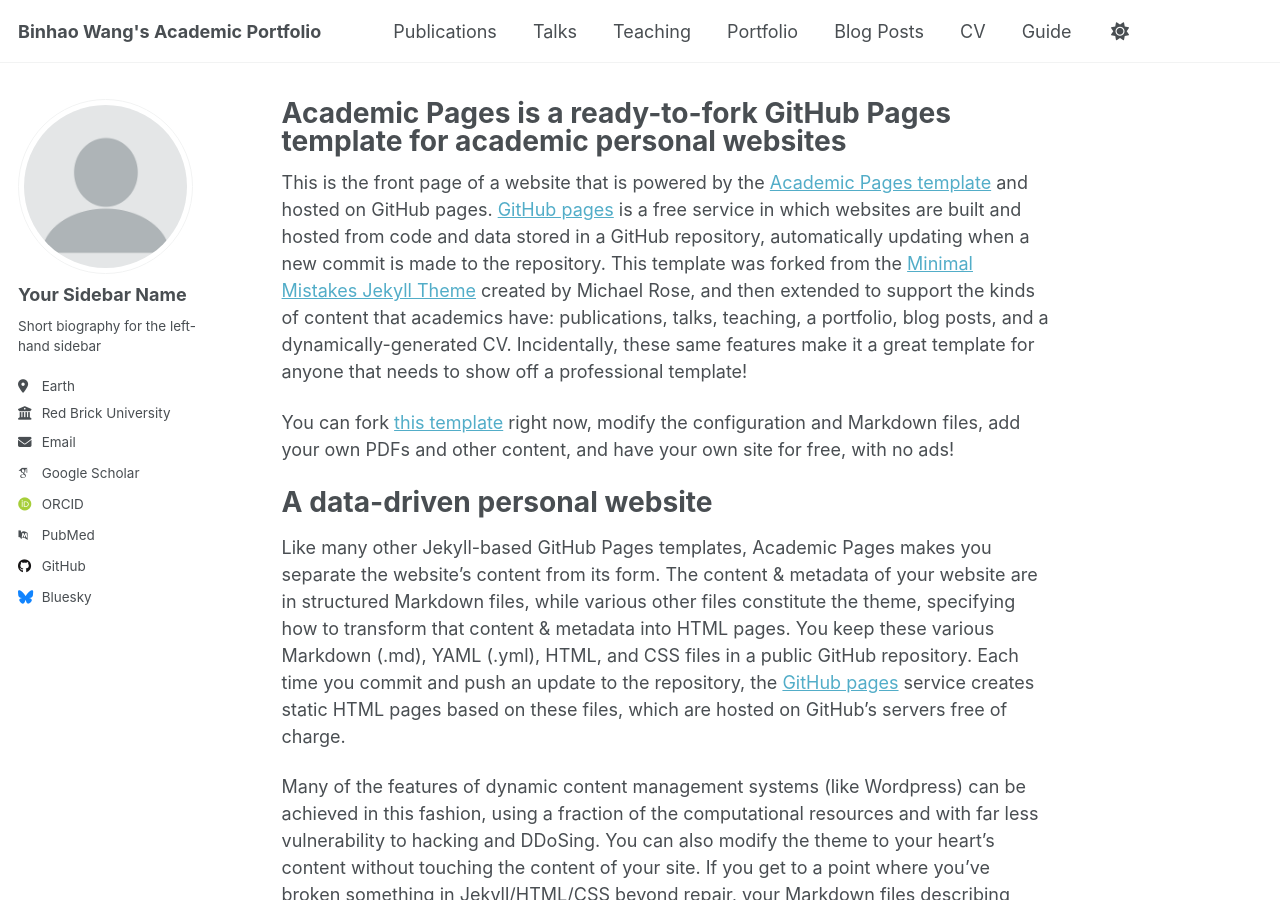
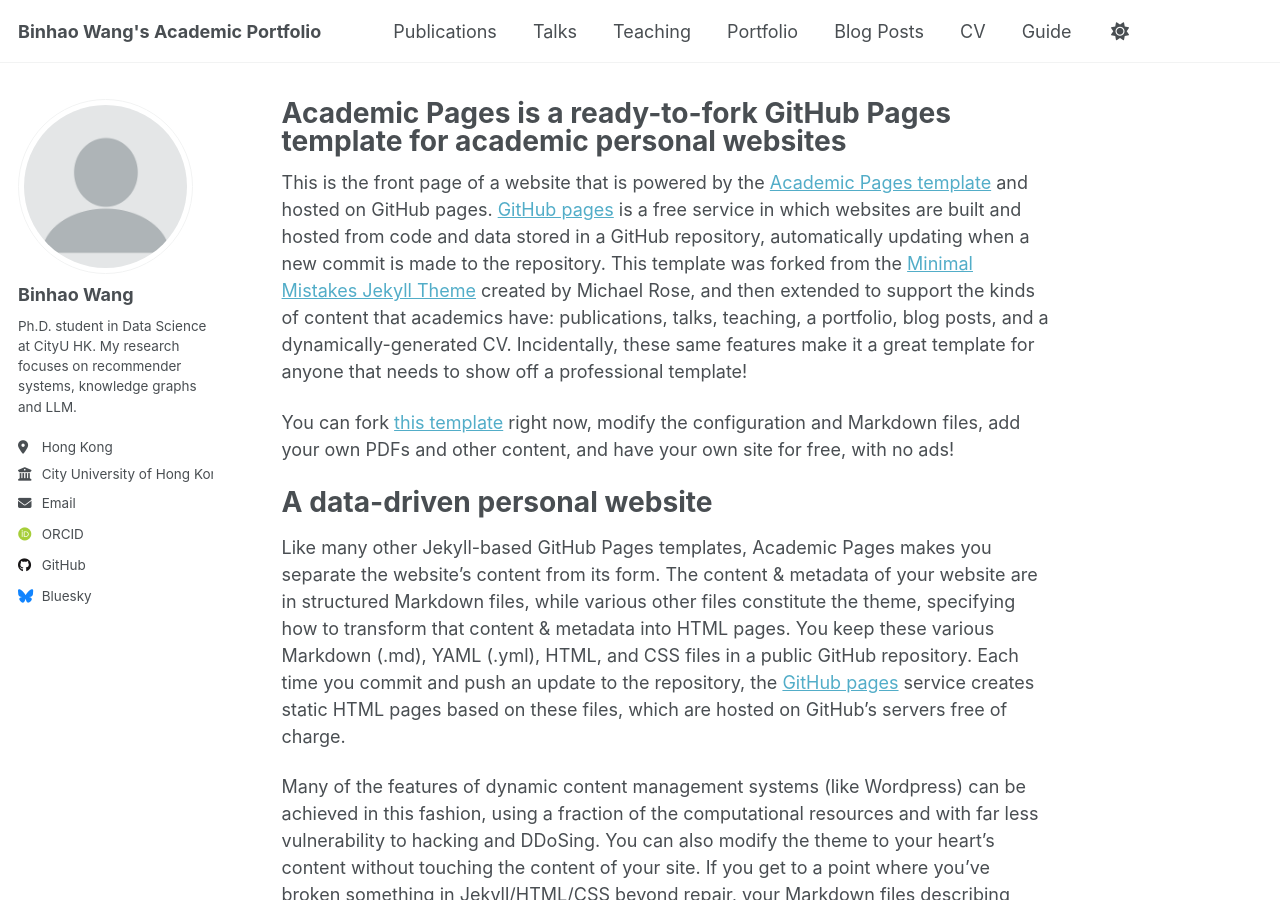
Before and after one commit to BinhaoWang/BinhaoWang.github.io, a Jekyll site: the page built from _pages/about.md, in a window 1280 px wide and 900 px high. Built offline with Jekyll 4.4.1, drawn with Linux system fonts in a browser that asks for light colours; some web fonts are replaced; a script that is not in the unit is left out.

Commit message:
更新我的网站内容

```diff
--- a/_config.yml
+++ b/_config.yml
@@ -24,23 +24,23 @@ repository               : "BinhaoWang/BinhaoWang.github.io"
 author:
   # Biographic information
   avatar           : "profile.png"
-  name             : "Your Sidebar Name"
+  name             : "Binhao Wang" # author name
   pronouns         : # example: "she/her"
-  bio              : "Short biography for the left-hand sidebar"
-  location         : "Earth"
-  employer         : "Red Brick University"
+  bio              : "Ph.D. student in Data Science at CityU HK. My research focuses on recommender systems, knowledge graphs and LLM."
+  location         : "Hong Kong" # author location
+  employer         : "City University of Hong Kong"
   uri              : # URL
-  email            : "none@example.org"
+  email            : "binhawang2-c@my.cityu.edu.hk" # email address
 
   # Academic websites
   academia         : # URL
   arxiv            : # URL - Update with the correct link to your profile
-  googlescholar    : "https://scholar.google.com/citations?user=PS_CX0AAAAAJ"
+  googlescholar    : #
   inspire-hep      : # URL
   impactstory      : # URL
-  orcid            : "http://orcid.org/yourorcidurl"
+  orcid            : "http://orcid.org/0009-0009-6671-3613"
   semantic         : # URL
-  pubmed           : "https://www.ncbi.nlm.nih.gov/pubmed/?term=john+snow"
+  pubmed           : #"https://www.ncbi.nlm.nih.gov/pubmed/?term=john+snow"
   researchgate     : # URL
   scopus           : # URL
 
```
